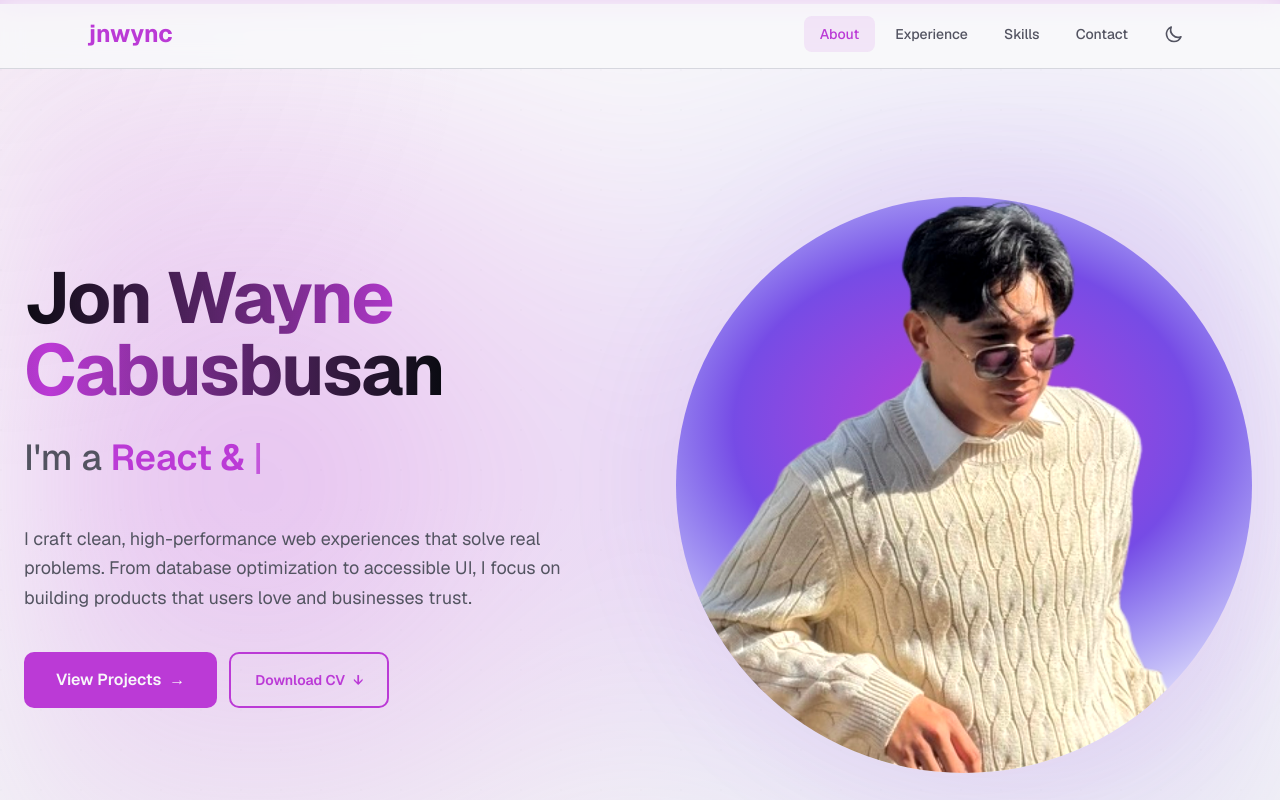
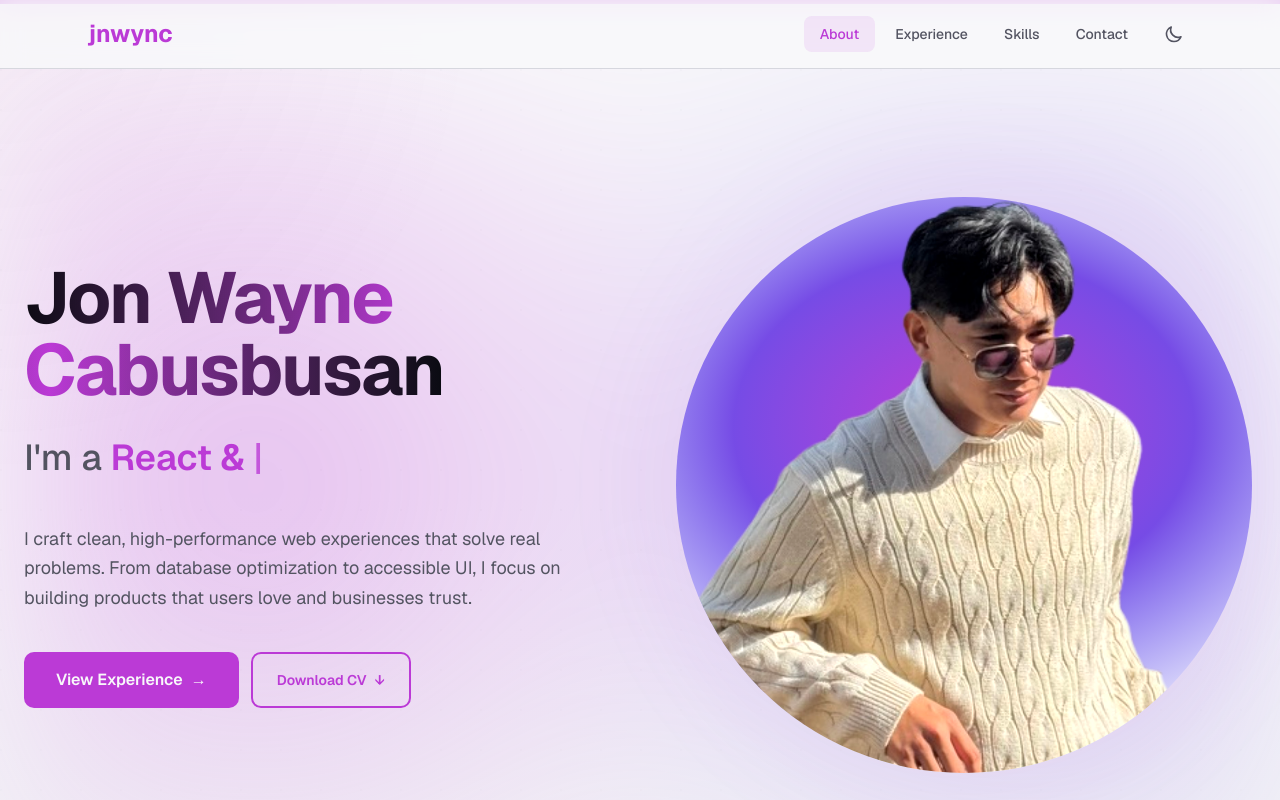
Before and after one commit to jnwync/devfolio, a Next.js app: page / in a window 1280 px wide. Shown: the top 800 px of the page. Built offline with nearby package versions, Linux system fonts and the light colour scheme.

Commit message:
feat: update Hero section link to redirect to Experience instead of Projects

```diff
--- a/app/components/sections/Hero.tsx
+++ b/app/components/sections/Hero.tsx
@@ -139,8 +139,8 @@ export default function Hero() {
               }`}
             >
               <Button asChild size="lg">
-                <a href="#projects" className="group">
-                  <span>View Projects</span>
+                <a href="#experience" className="group">
+                  <span>View Experience</span>
                   <span className="transition-transform group-hover:translate-x-0.5">→</span>
                 </a>
               </Button>
```
